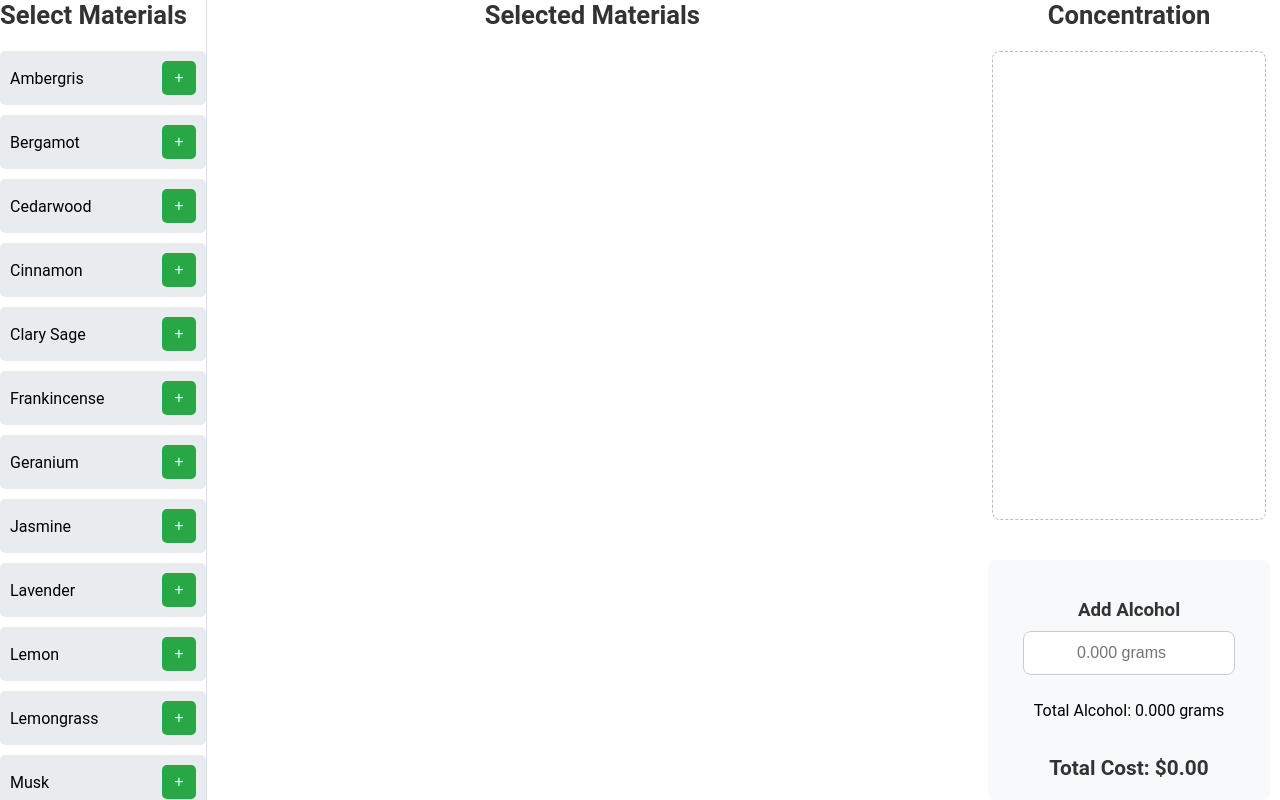
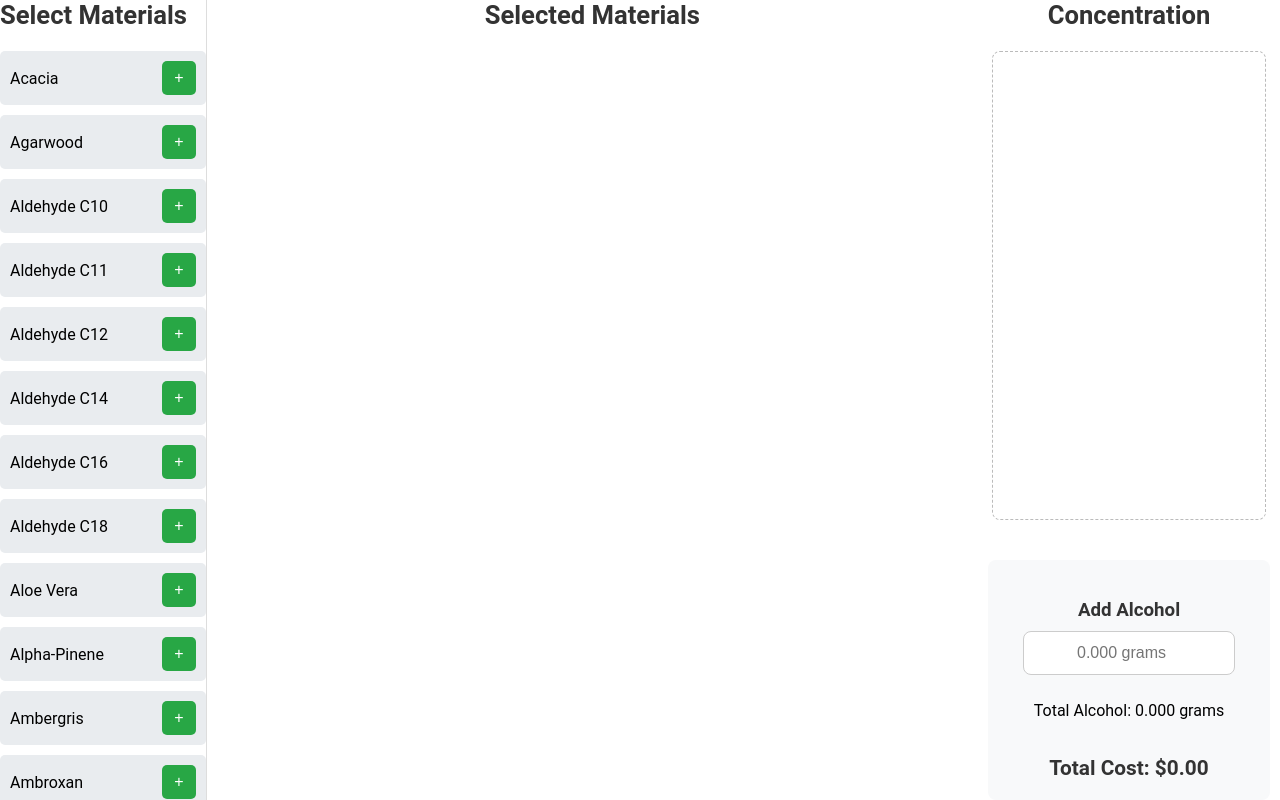
Before and after one commit to JoaoJoaoJoaoJoaoJoaoJoaoJoao/Concentration-test, a plain HTML site: page main.html in a window 1280 px wide. Drawn offline with nearby package versions, Linux system fonts and the light colour scheme.

Commit message:
Update main.html

```diff
--- a/main.html
+++ b/main.html
@@ -274,9 +274,52 @@
     </div>
   </div>
   <script>
-    const materials = [
-      "Ambergris", "Bergamot", "Cedarwood", "Cinnamon", "Clary Sage", "Frankincense", "Geranium", "Jasmine", "Lavender", "Lemon", "Lemongrass", "Musk", "Myrrh", "Neroli", "Oakmoss", "Orange Blossom", "Patchouli", "Peppermint", "Rose", "Rosemary", "Sandalwood", "Tonka Bean", "Vanilla", "Vetiver", "Ylang-Ylang"
-    ].sort();
+const materials = [
+  "Ambergris", "Bergamot", "Cedarwood", "Cinnamon", "Clary Sage",
+  "Frankincense", "Geranium", "Jasmine", "Lavender", "Lemon",
+  "Lemongrass", "Musk", "Myrrh", "Neroli", "Oakmoss", "Orange Blossom",
+  "Patchouli", "Peppermint", "Rose", "Rosemary", "Sandalwood",
+  "Tonka Bean", "Vanilla", "Vetiver", "Ylang-Ylang", "Hexyl Acetate",
+  "cis-3-Hexenyl Acetate", "Phenylethyl Alcohol", "Linalool", "Limonene",
+  "Coumarin", "Iso E Super", "Ambroxan", "Benzoin", "Labdanum",
+  "Calone", "Eugenol", "Heliotropin", "Hedione", "Galbanum", "Cis-3-Hexenol",
+  "Geraniol", "Citronellol", "Alpha-Pinene", "Beta-Pinene", "Farnesol",
+  "Methyl Anthranilate", "Vanillin", "Ethyl Vanillin", "Aldehyde C10",
+  "Aldehyde C11", "Aldehyde C12", "Aldehyde C14", "Aldehyde C16",
+  "Aldehyde C18", "Octanal", "Nonanal", "Decanal", "Benzyl Acetate",
+  "Amyl Acetate", "Isoamyl Acetate", "Ethyl Maltol", "Civet", "Castoreum",
+  "Tolu Balsam", "Styrax", "Opoponax", "Costus", "Angelica Root",
+  "Carrot Seed", "Pink Pepper", "Cardamom", "Cumin", "Saffron", "Ginger",
+  "Grapefruit", "Mandarin Orange", "Green Tea", "Black Currant",
+  "White Musk", "Mineral Accord", "Hinoki Wood", "Shiso Leaf", "Birch Tar",
+  "Cypress", "Fir Balsam", "Mimosa", "Tuberose", "Carnation", "Gardenia",
+  "Peach Aldehyde", "Melonal", "Ethyl Butyrate", "Methyl Benzoate", "Benzyl Benzoate",
+  "Cistus", "Mimosa Absolute", "Orange Peel", "Marjoram", "Basil",
+  "Ginger Lily", "Lime", "Mandarin", "Tonka Bean Absolute", "Agarwood",
+  "Tuberose Absolute", "Saffron Absolute", "Muguet", "Bergamot Essential Oil",
+  "Linalyl Acetate", "Laurel Leaf", "Peppermint Essential Oil", "Sandalwood Essential Oil",
+  "Nootkatone", "Clove", "Tea Tree Oil", "Rosewood", "Cucumber Essence",
+  "Apple Blossom", "Acacia", "Lemon Verbena", "Pine Needle", "Ginger Root Extract",
+  "Cedarwood Essential Oil", "Benzoin Resin", "Labdanum Absolute", "Vanilla Absolute",
+  "Wormwood", "Caraway", "Plumeria", "Violet Leaf", "Coriander Seed",
+  "Sage", "Geranium Essential Oil", "Patchouli Essential Oil", "Sichuan Pepper",
+  "Bitter Almond", "Mimosa Oil", "Palo Santo", "Pink Peppercorn", "Ceylon Cinnamon",
+  "Musk Ambrette", "Musk Xylene", "Ambroxan", "Cashmeran", "Galaxolide",
+  "Helvetolide", "Muscone", "Musk Sauvage", "Musk Rose", "Musk Clear",
+  "Musk T", "Musk Fragrans", "Musk Benzyl Acetate",
+  // Added fruity and aquatic materials
+  "Cantaloupe", "Peach", "Apricot", "Blackberry", "Raspberry",
+  "Strawberry", "Blueberry", "Pineapple", "Passionfruit", "Litchi",
+  "Papaya", "Melon", "Pomegranate", "Guava", "Mandarine", "Tangerine",
+  "Grapes", "Dragonfruit", "Watermelon", "Kiwi", "Red Currant",
+  "Cassis", "Cherry", "Tropical Fruit Accord", "Citrus Accord",
+  "Cucumber", "Sea Breeze Accord", "Rain Accord", "Aquatic Accord",
+  "Aqua Notes", "Marine Notes", "Ocean Accord", "Sea Salt", "Water Notes",
+  "Lotus", "Neroli Water", "Aloe Vera", "Coconut Water", "Bamboo Accord",
+  "Mimosa Blossom", "Aquatic Floral Accord", "Fresh Linen", "Cedarwood Aquatic",
+  "Watery Green Accord", "Oceanic Musk", "Salted Air", "Aquatic Moss"
+].sort();
+
 
     const materialList = document.getElementById('material-list');
     const selectedMaterials = document.getElementById('selected-materials');
```
